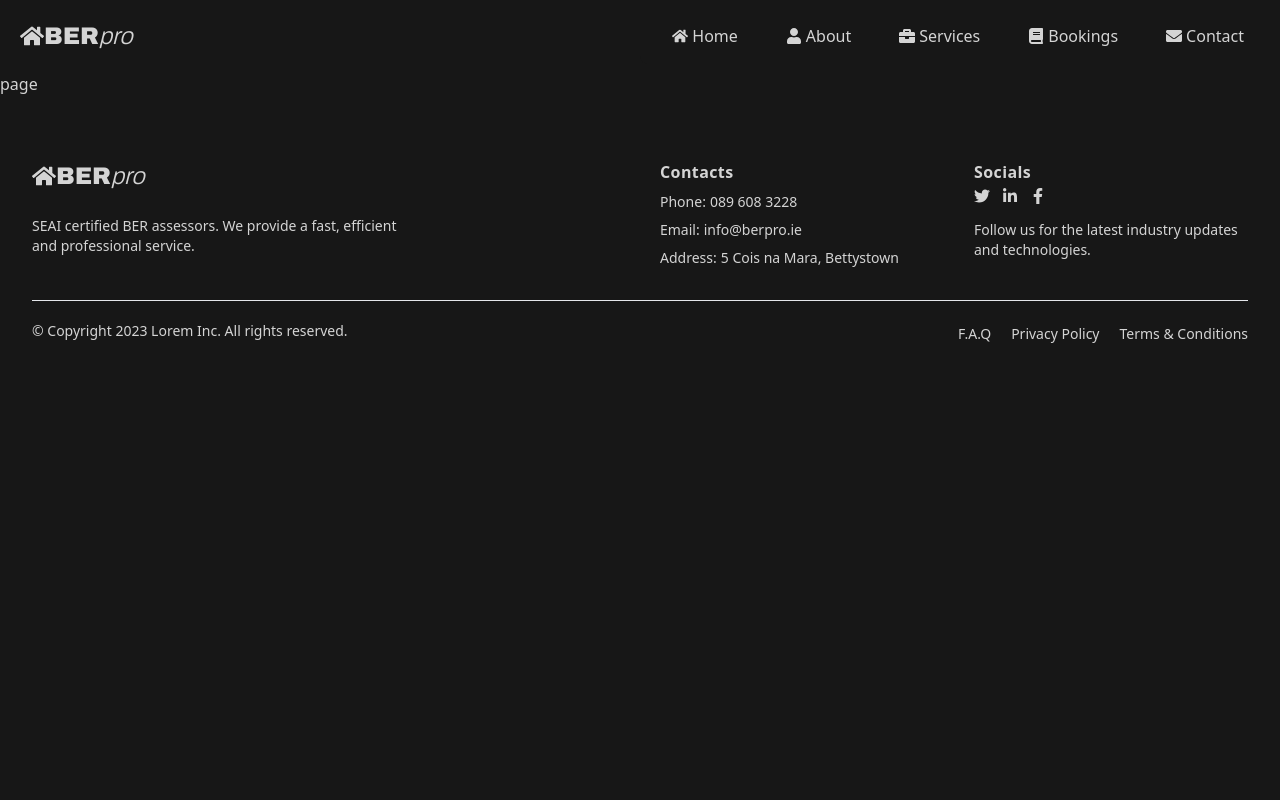
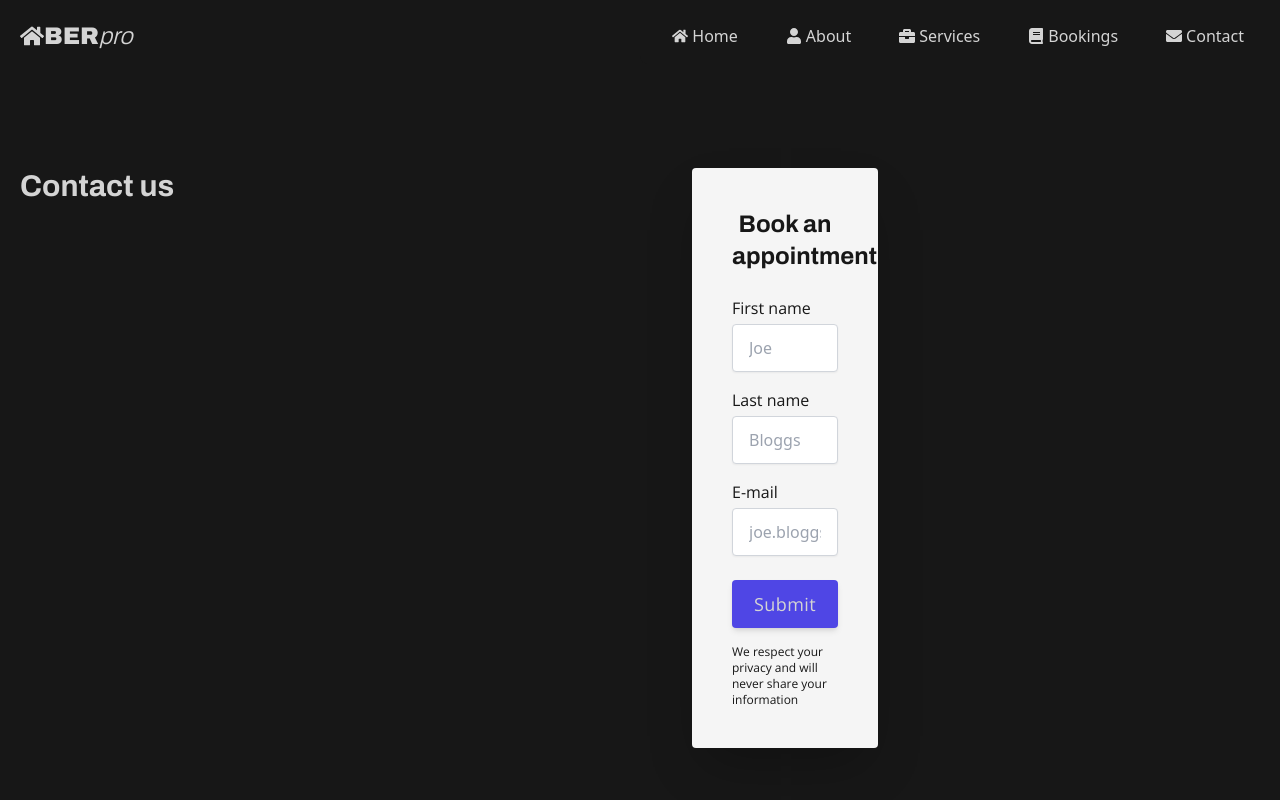
Before and after one commit to murdersnakes/berpro3.0, a Next.js app: page /contact in a window 1280 px wide. Shown: the top 800 px of the page. Built offline with nearby package versions, Linux system fonts and the light colour scheme.

Commit message:
form issue: unresolved

```diff
--- a/app/contact/page.tsx
+++ b/app/contact/page.tsx
@@ -1,7 +1,17 @@
-import React from 'react'
+import React from 'react';
+import Form from '../components/Form';
 
 export default function page() {
-  return (
-    <div>page</div>
-  )
+	return (
+		<div>
+			<div className='cont py-24'>
+				<div className='grid grid-cols-1 md:grid-cols-2 gap-10'>
+					<div>
+						<h1 className='h2'>Contact us</h1>
+					</div>
+					<Form />
+				</div>
+			</div>
+		</div>
+	);
 }
--- a/app/services/page.tsx
+++ b/app/services/page.tsx
@@ -2,6 +2,6 @@ import React from 'react'
 
 export default function page() {
   return (
-    <div>page</div>
+    <div>Services</div>
   )
 }
```
